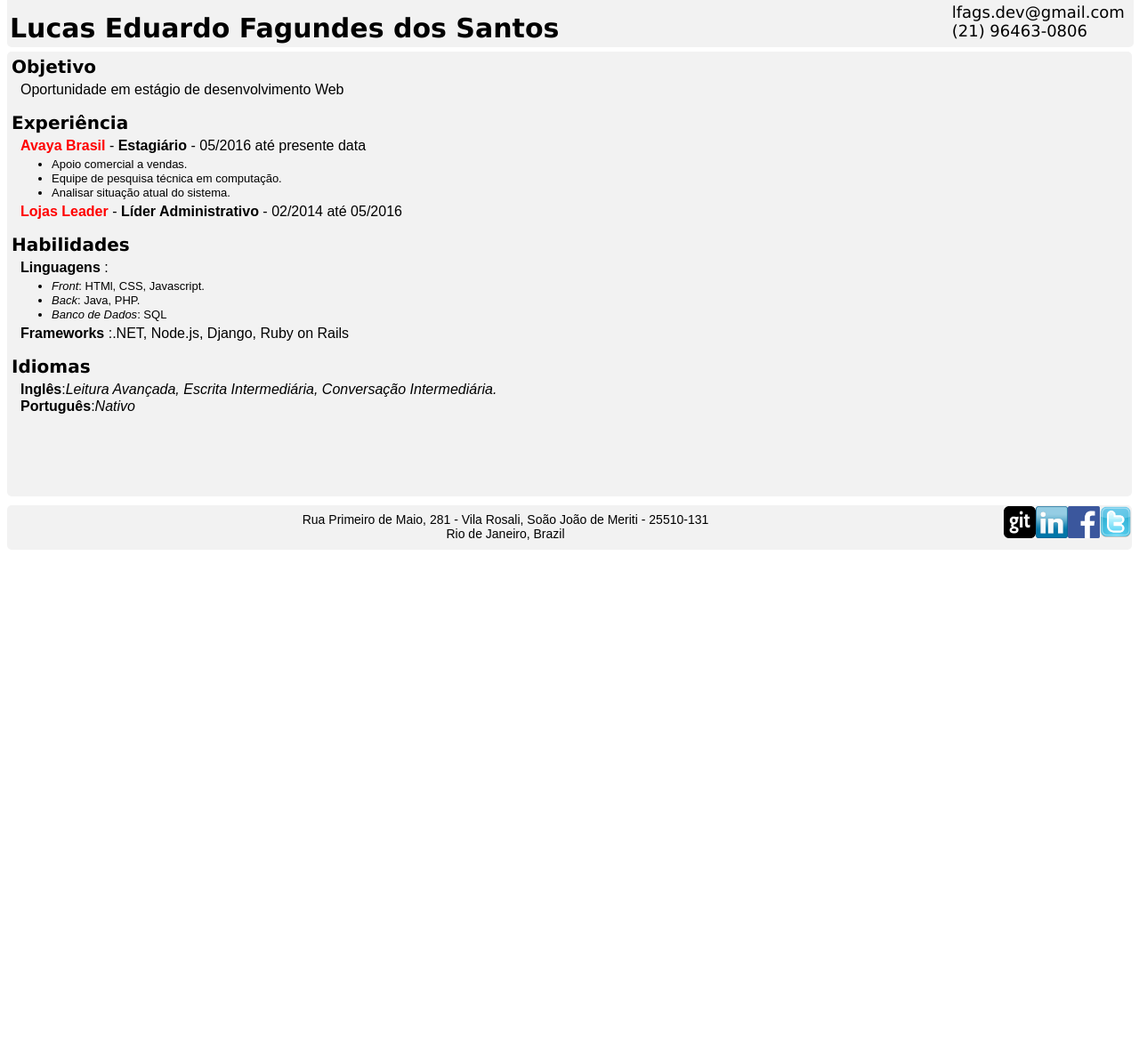
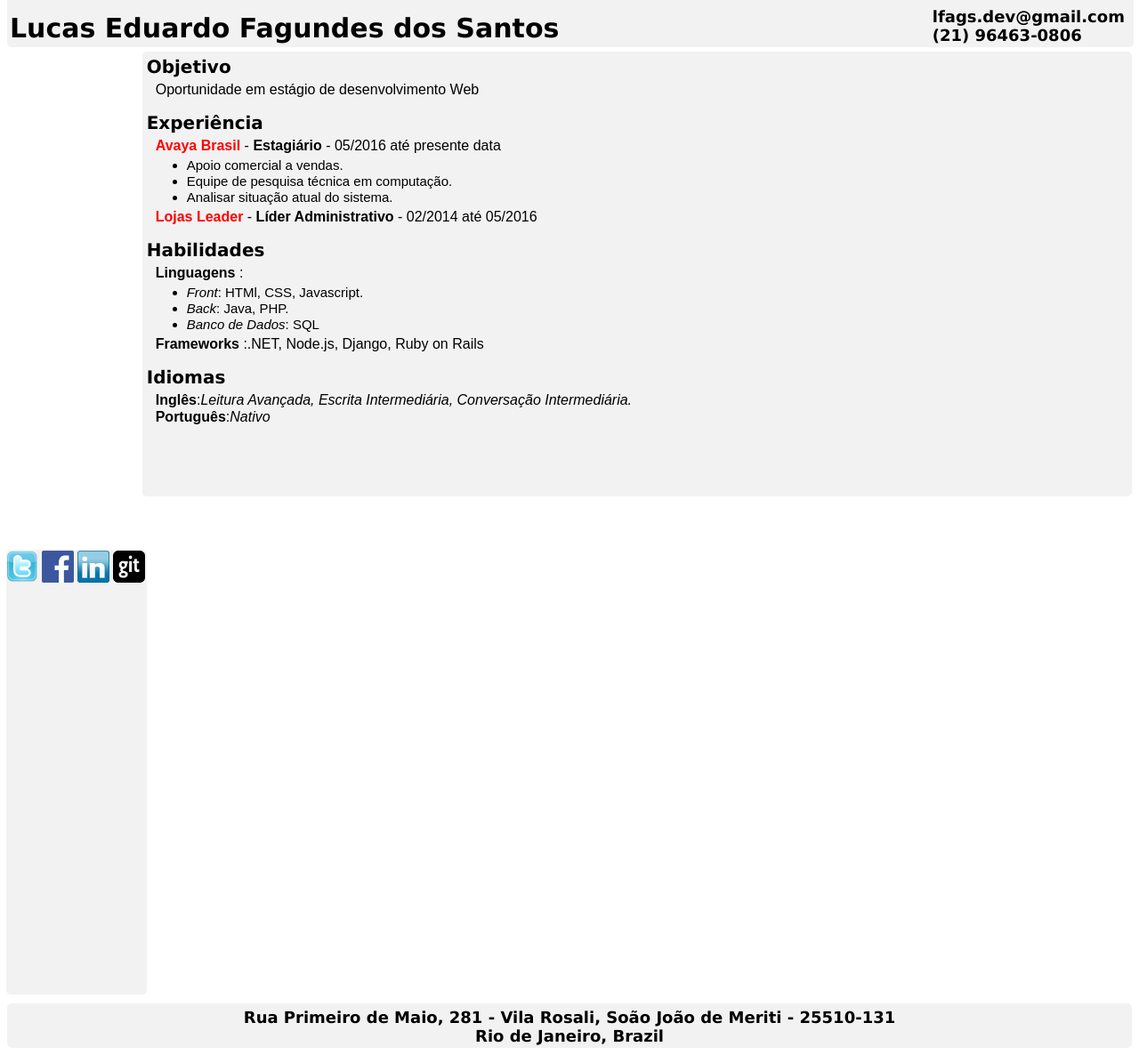
Before and after one commit to lfag/Curriculo, a plain HTML site: page Curriculo HTML/Curriculo.html in a window 1280 px wide. Shown: the whole page at 89% size. Before the commit the page ends 800 px from the top, so only its background shows below. Drawn offline with Linux system fonts and the light colour scheme.

Commit message:
version 4

```diff
--- a/Curriculo HTML/Curriculo.html
+++ b/Curriculo HTML/Curriculo.html
@@ -11,7 +11,7 @@
 
 	<div id="header">
 		<h1 id="name">Lucas Eduardo Fagundes dos Santos</h1>
-			<p id="email">lfags.dev@gmail.com<br>(21) 96463-0806</p>
+			<p id="email"><strong>lfags.dev@gmail.com<br>(21) 96463-0806</strong></p>
 	</div>
 
 	<div class="right">
@@ -38,12 +38,8 @@
 			<p><strong>Inglês</strong>:<em>Leitura Avançada, Escrita Intermediária, Conversação Intermediária.</em></p>
 			<p><strong>Português</strong>:<em>Nativo</em></p>
 	</div>
-	<!--links de redes sociais
-
-	-->
-	</div>
-	<div id="footer">
-
+	<!--links de redes sociais-->
+	<div class="left">
 		<a href="http://twitter.com/_lfags">
 			<img src = "assets/images/img2.jpg"/></a>
 		<a href="http://facebook.com/lucas.eduardo.311">
@@ -52,7 +48,10 @@
 			<img src = "assets/images/img4.jpg"/></a>
 		<a href="https://www.github.com/lfag">
 			<img src ="assets/images/git.jpg"/></a>
-			<p>Rua Primeiro de Maio, 281 - Vila Rosali, Soão João de Meriti - 25510-131	<br/>Rio de Janeiro, Brazil</p>
+	<!--fim dos links-->
+	</div>
+	<div id="footer">
+		<strong><p>Rua Primeiro de Maio, 281 - Vila Rosali, Soão João de Meriti - 25510-131	<br/>Rio de Janeiro, Brazil</p></strong>
 
 	</div>
 
--- a/Curriculo HTML/assets/css/style.css
+++ b/Curriculo HTML/assets/css/style.css
@@ -1,4 +1,4 @@
-/*CSS CURRICULO STYLE*/
+	/*CSS CURRICULO STYLE*/
 
 body {
 		background: url(../images/img1.jpg) no-repeat center center fixed;
@@ -25,7 +25,7 @@
 	position: relative;
 	float: right;
 	margin-top: 50px;
-	width: 100%;
+	width: 88%;
 	height: 500px;
 	background-color: #F2F2F2;
 	margin-bottom: 10px;
@@ -47,8 +47,6 @@
 	height: 50px;
 	background-color: #F2F2F2;
 	clear: both;
-	font-family: Verdana, sans-serif;
-	font-size: 14px;
 	text-align: center;
 	color: #ffffff;
 }
@@ -66,7 +64,7 @@
 	float:right;
 	margin-right: 10px;
 	margin-top: 10px;
-	padding-top: -15px;
+	padding-top: 5px;
 	font-size: 18px;
 	font-family:Verdana, sans-serif;
 	color: #000000;
@@ -75,13 +73,14 @@
 	width: 36px;
 	height: 36px;
 	margin-top: 1px;
-	float:right;
 }
 #footer p {
 	position: relative;
-	padding-top: 8px;
+	padding-top: 5px;
+	font-family: Verdana, sans-serif;
+	font-size: 18px;
 	color:#000000;
-	font-family: Arial;
+
 }
 .right h3{
 	font-family: Verdana;
@@ -99,6 +98,7 @@
 	font-family: Arial;
 	margin-top: 1px;
 	margin-bottom: 1px;
+	font-size:15px;
 }
 .right ul{
 	margin-top: -12px;
```
